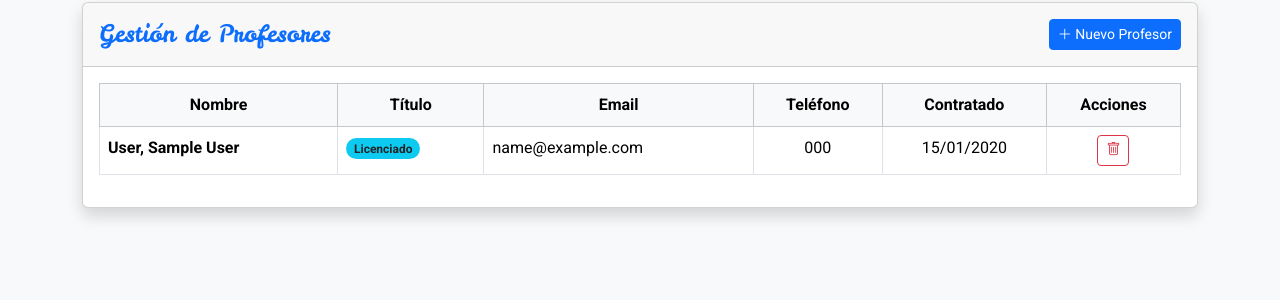
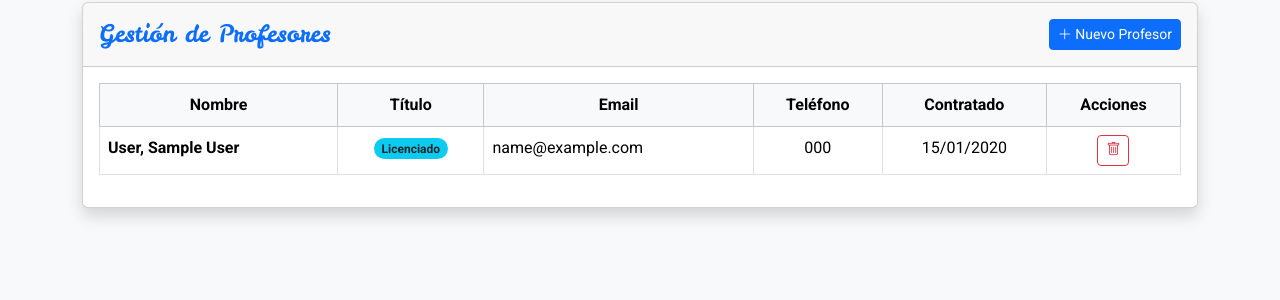
Before and after one commit to jazzzz0/sistema-gestion-academica, a Django app: page /users/teachers/ in a window 1280 px wide. Shown: the part 174-474 px from the top of the page. Run offline with Django 5.2, Linux system fonts and the light colour scheme; a user stored in the database is signed in; tables that the repository leaves empty hold one stand-in row (values such as "Sample post").

Commit message:
fix(styles): modificación para centrar badge de título de profesor

```diff
--- a/users/templates/users/teacher_list.html
+++ b/users/templates/users/teacher_list.html
@@ -29,7 +29,7 @@
                         <td>
                             <strong>{{ teacher.surname }}, {{ teacher.name }}</strong>
                         </td>
-                        <td>
+                        <td class="text-center">
                             <span class="badge bg-info text-dark rounded-pill">{{ teacher.get_academic_degree_display }}</span>
                         </td>
                         <td>
```
